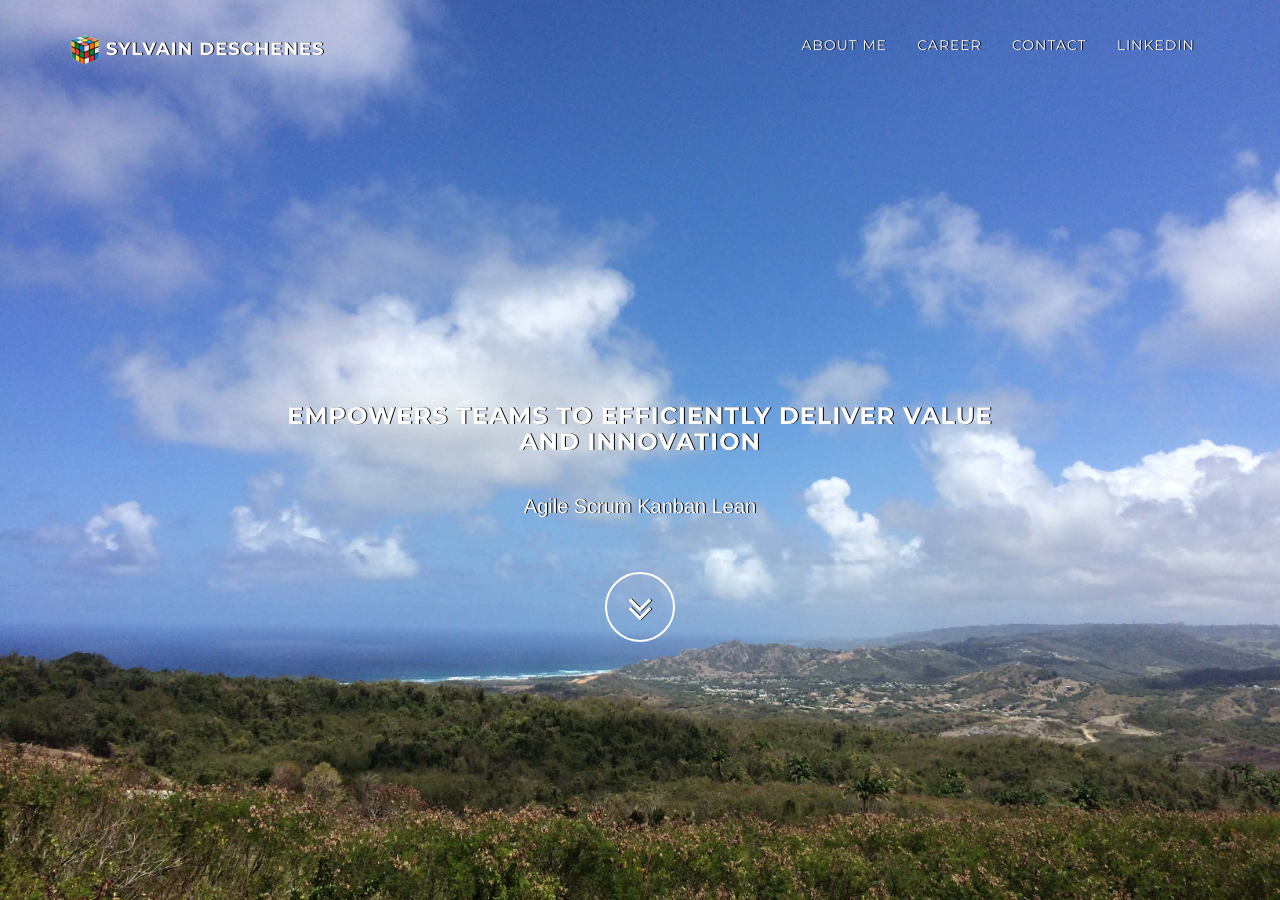
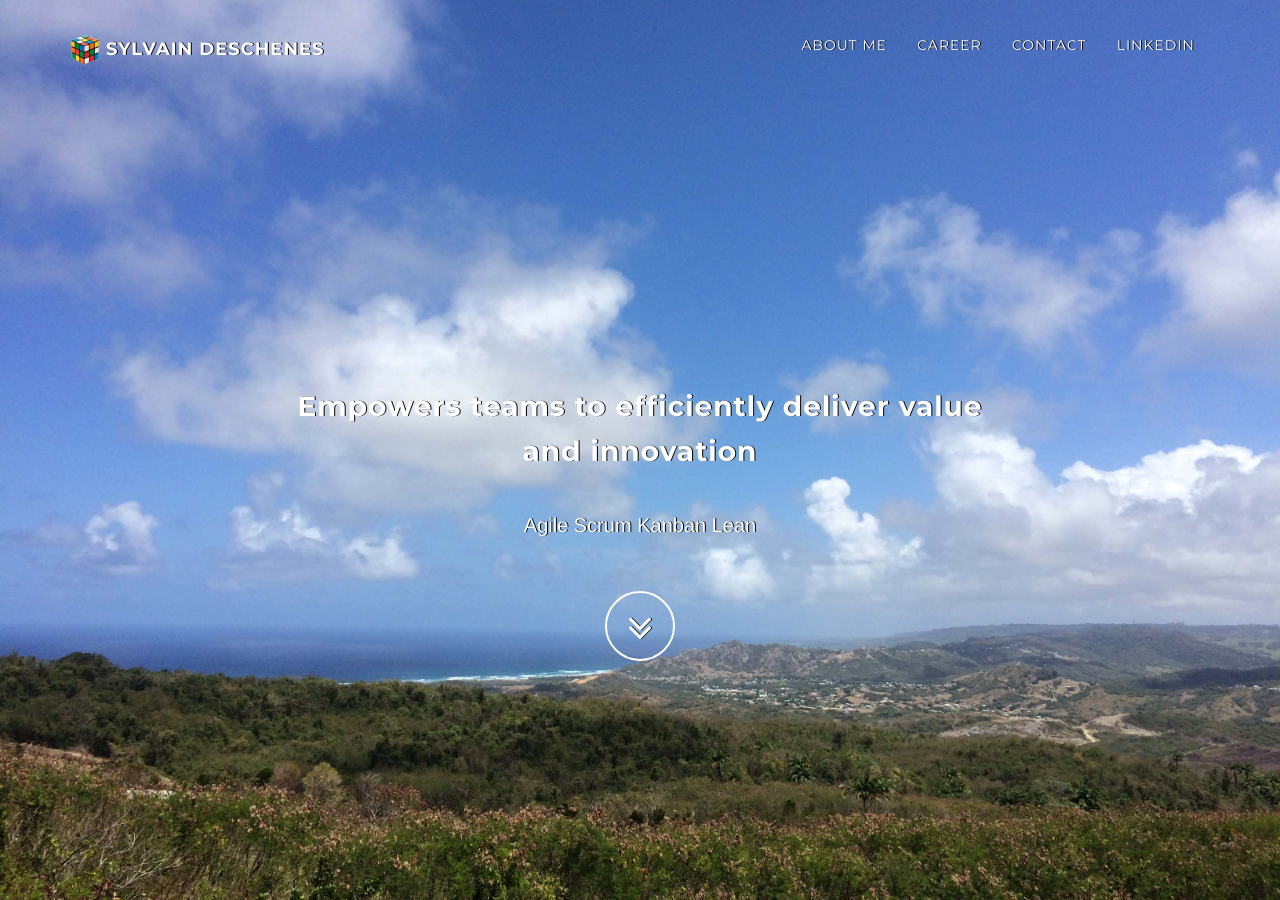
Before and after one commit to sylvaindeschenes/sylvaindeschenes.github.io, a Jekyll site: the page built from index.html, in a window 1280 px wide and 900 px high. Built offline with Jekyll 4.4.1, drawn with Linux system fonts in a browser that asks for light colours; some web fonts are replaced.

Commit message:
fix site description

```diff
--- a/index.html
+++ b/index.html
@@ -2,6 +2,6 @@
 layout: default
 title:
 ---
-<h3>{{ site.description }}</h3>
+{{ site.description }}
 
 <p>Agile Scrum Kanban Lean<p/>
```
